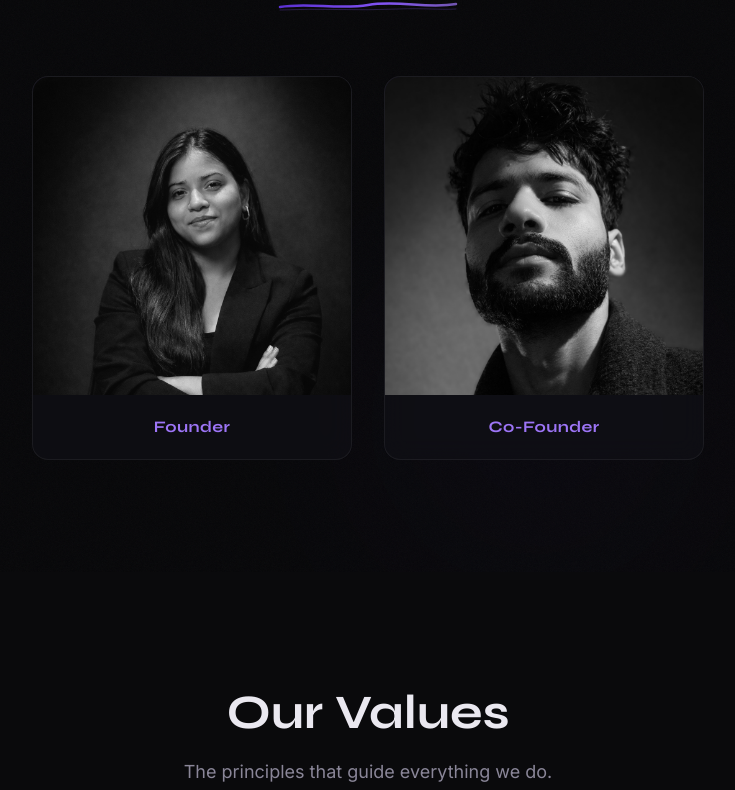
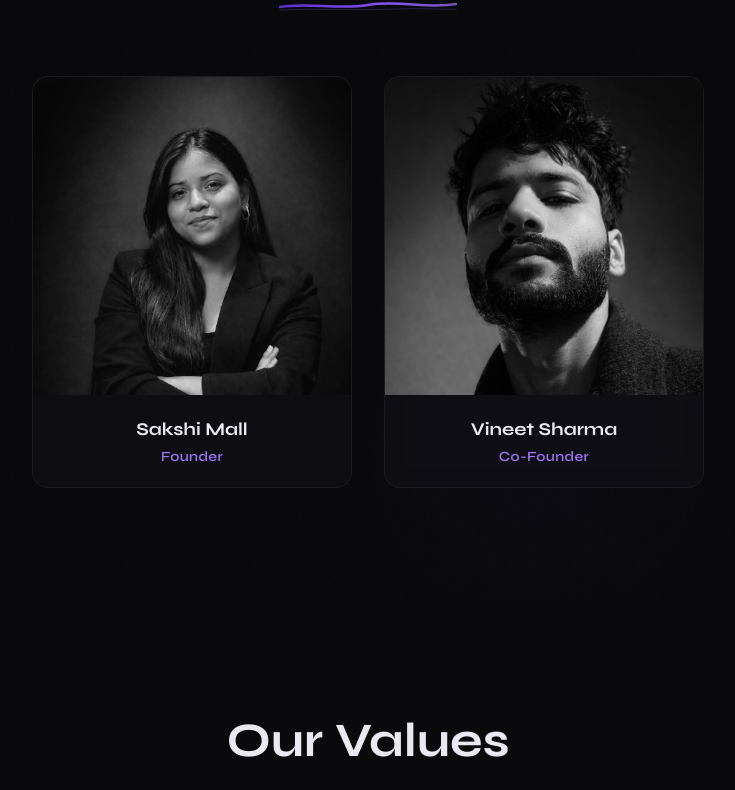
Before and after one commit to aloksingh123321/First-Project, a Next.js app: page /about in a window 1280 px wide. Shown: the part 1290-2080 px from the top of the page, without its empty margins (272-1007 px from the left). Built offline with nearby package versions, Linux system fonts and the light colour scheme.

Commit message:
feat: add team member names (Sakshi Mall, Vineet Sharma) to About section

```diff
--- a/src/app/about/page.tsx
+++ b/src/app/about/page.tsx
@@ -119,7 +119,8 @@ export default function AboutPage() {
                     )}
                   </div>
                   <div className="p-5 text-center">
-                    <p className="text-primary-light font-display font-bold text-base tracking-wide">{member.role}</p>
+                    <p className="text-text-primary font-display font-bold text-lg mb-1">{member.name}</p>
+                    <p className="text-primary-light font-display font-semibold text-sm tracking-wide">{member.role}</p>
                   </div>
                 </div>
               </StaggerItem>
--- a/src/lib/constants.ts
+++ b/src/lib/constants.ts
@@ -99,12 +99,12 @@ export interface TeamMember {
 
 export const TEAM: TeamMember[] = [
   {
-    name: "Team Member",
+    name: "Sakshi Mall",
     role: "Founder",
     image: "/assets/placeholder-team-1.jpeg",
   },
   {
-    name: "Team Member",
+    name: "Vineet Sharma",
     role: "Co-Founder",
     image: "/assets/placeholder-team-2.jpeg",
   },
```
